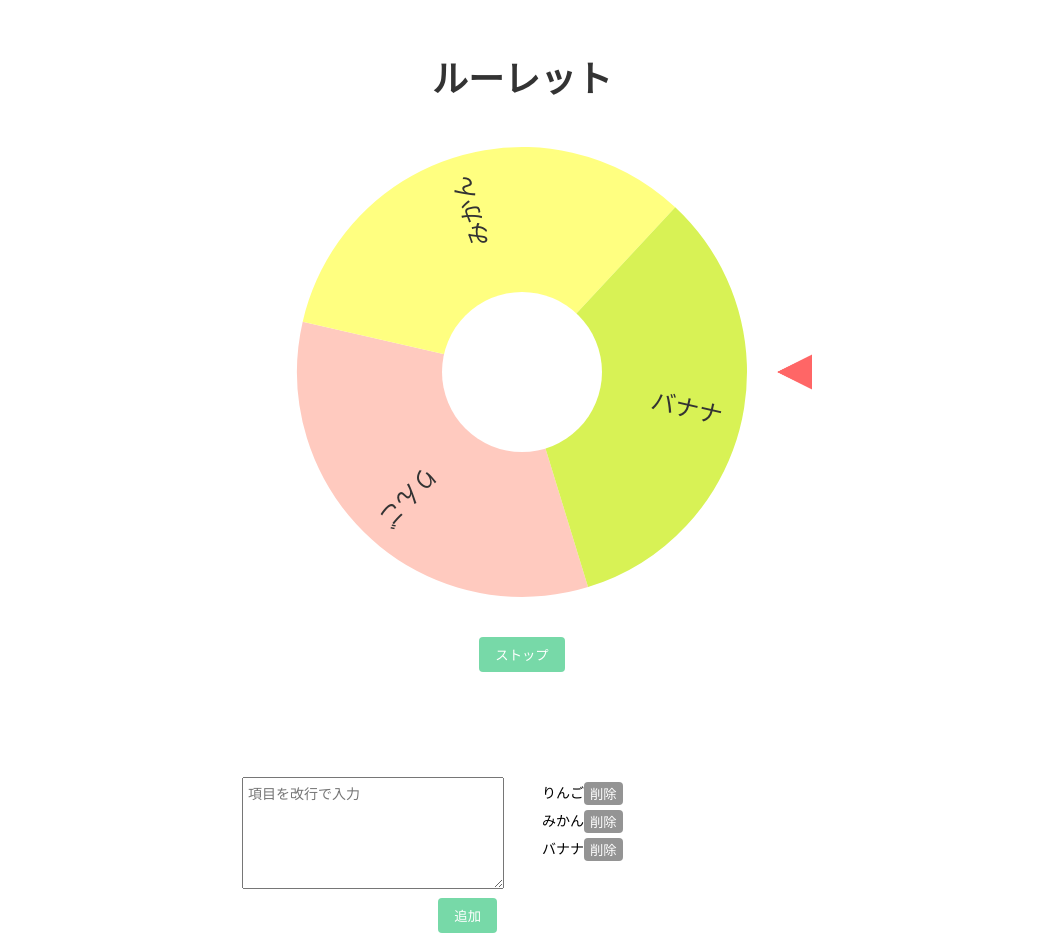
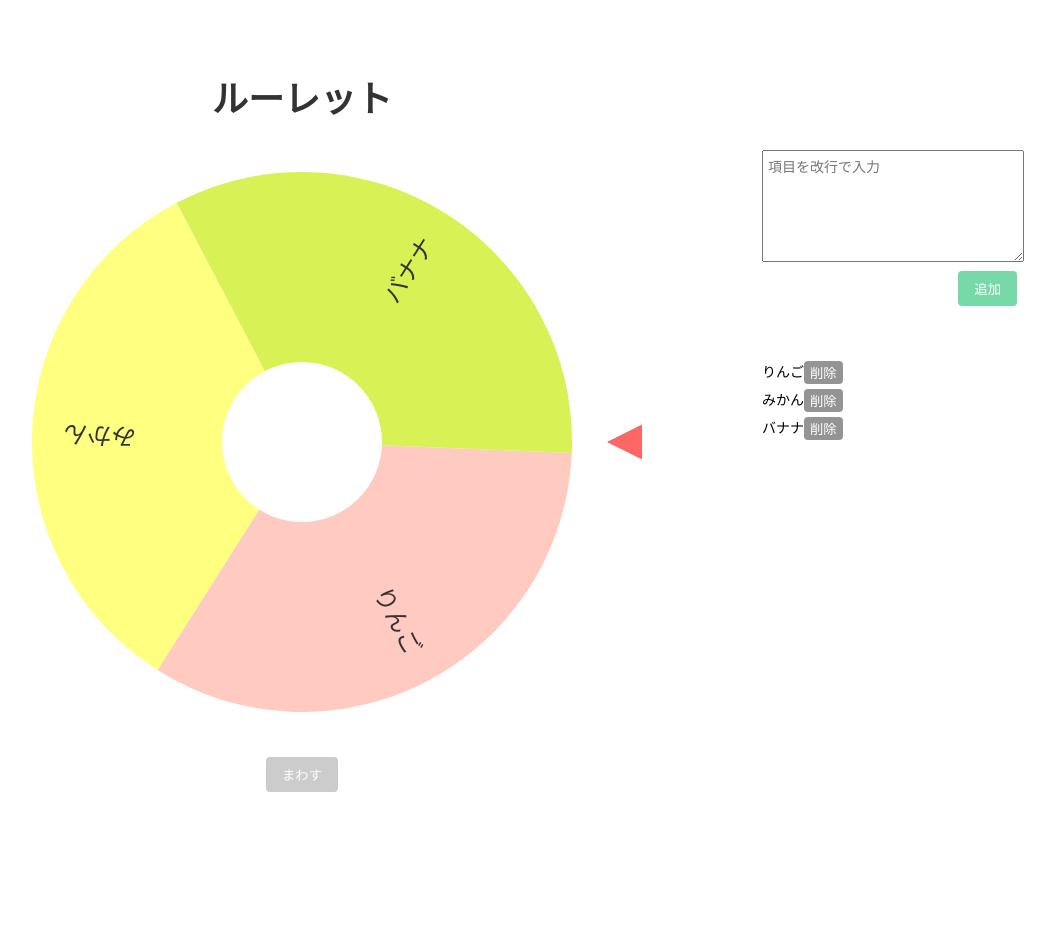
Before and after one commit to ichiwakutools/spin_roulette, a plain HTML site: page index.html in a window 1280 px wide. Both pictures are taken after a click on the button "まわす". Shown: the whole page, without its empty margins (118-1173 px from the left). After the commit the page ends 900 px from the top, so only its background shows below. Drawn offline with Linux system fonts and the light colour scheme.

Commit message:
Update index.html

```diff
--- a/index.html
+++ b/index.html
@@ -9,7 +9,7 @@
   --main-font-family: 'Comic Neue', cursive, sans-serif;
   --title-font-size: 36px;
   --title-color: #333;
-  --wheel-size: 500px;
+  --wheel-size: 600px;
   --wheel-text-size: 24px;
   --wheel-text-color: #333333;
   --wheel-segment-colors: #ffcabf,#ffff80,#d8f255,#bfe4ff,#ffca80,#77d9a8,#c9ace6;
@@ -44,6 +44,24 @@ h1 {
   color: var(--title-color);
   margin: 20px 0;
 }
+
+#mainContainer {
+  display: flex;
+  margin: 0 auto;
+  position: relative;
+}
+
+#leftContainer {
+  margin: 0 auto;
+  position: relative;
+}
+
+#rightContainer {
+  width: 300px;
+  margin: 0 auto;
+  position: relative;
+}
+
 
 #wheelContainer {
   width: var(--wheel-size);
@@ -82,21 +100,27 @@ button.btn {
   cursor: pointer;
   margin: 5px;
 }
+/* ボタンが無効な時のスタイル */
+button.btn:disabled {
+    background-color: #cccccc;
+    cursor: not-allowed;
+}
+
 
 #settingContainer {
-  display: flex;
   justify-content: center;
-  margin: 100px 0;
+  margin: 100px auto;
+  width: 300px;
 }
 
-#itemInputContainerL {
-  width: 260px; /* 各コンテナの幅 */
-  margin: 0 20px 0 0; /* 左右中央寄せ */
+#itemInputContainerT {
+  width: 260px;
+  margin: 50px auto;
 }
 
-#itemInputContainerR {
-  width: 260px; /* 各コンテナの幅 */
-  margin: 0 0 0 20px; /* 左右中央寄せ */
+#itemInputContainerB {
+  width: 260px;
+  margin: 50px auto;
 }
 
 textarea#itemInput {
@@ -139,6 +163,8 @@ textarea#itemInput {
 </head>
 <body>
 
+<div id="mainContainer">
+    <div id="leftContainer">
         <h1>ルーレット</h1>
 
         <div id="wheelContainer">
@@ -147,16 +173,20 @@ textarea#itemInput {
         </div>
 
         <div id="buttonsContainer">
-  <button id="toggleSpinBtn" class="btn">まわす</button>
+        <button id="spinBtn" class="btn">まわす</button>
+        </div>
     </div>
 
+    <div id="rightContainer">
         <div id="settingContainer">
-    <div id="itemInputContainerL">
+            <div id="itemInputContainerT">
             <textarea id="itemInput" placeholder="項目を改行で入力"></textarea>
             <button id="addBtn" class="btn">追加</button>
             </div>
-    <div id="itemInputContainerR">
+            <div id="itemInputContainerB">
             <ul id="itemList"></ul>
+            </div>
+        </div>
     </div>
 </div>
 
@@ -164,15 +194,24 @@ textarea#itemInput {
 (() => {
   let items = JSON.parse(localStorage.getItem('rouletteItems')) || ["りんご", "みかん", "バナナ"];
   let angle = 0, velocity = 0, spinning = false, stopping = false, resultText = "";
-  let autoStopTimer = null; // 自動停止タイマーのIDを保持する変数
   const FRICTION = 0.97, DECAY_THRESHOLD = 0.002;
+
+  // --- サウンドファイルの準備 ---
+  // 下の3つの音声ファイル（spinning.mp3, slowing.mp3, win.mp3）を
+  // このHTMLファイルと同じ場所に置いてください。
+  const spinningSound = new Audio('spinning.mp3');
+  spinningSound.loop = true;
+  const slowingSound = new Audio('slowing.mp3');
+  slowingSound.loop = true;
+  const winSound = new Audio('win.mp3');
+  // ---
 
   const wheel = document.getElementById('wheel');
   const ctx = wheel.getContext('2d');
   const itemListEl = document.getElementById('itemList');
   const itemInput = document.getElementById('itemInput');
   const addBtn = document.getElementById('addBtn');
-  const toggleSpinBtn = document.getElementById('toggleSpinBtn');
+  const spinBtn = document.getElementById('spinBtn');
 
   function getSegmentColors() {
     return getComputedStyle(document.documentElement)
@@ -218,7 +257,7 @@ textarea#itemInput {
       ctx.beginPath();
       ctx.moveTo(CENTER, CENTER);
       ctx.arc(CENTER, CENTER, radius, step * i + angle, step * (i + 1) + angle);
-      ctx.fillStyle = (highlightIndex === i && flashOn) ? "yellow" : segmentColors[i % segmentColors.length];
+      ctx.fillStyle = (highlightIndex === i && flashOn) ? "white" : segmentColors[i % segmentColors.length];
       ctx.fill();
 
       const midAngle = step * i + step / 2 + angle;
@@ -256,16 +295,26 @@ textarea#itemInput {
     }
   }
 
+  function stop() {
+      spinningSound.pause();
+      spinningSound.currentTime = 0;
+      slowingSound.play();
+      stopping = true;
+  }
+
   function spin() {
     if (spinning) return;
+
+    spinBtn.disabled = true; // ボタンを無効化
+    spinningSound.play(); // 回転音を再生
+
     velocity = 0.3 + Math.random() * 0.2;
     spinning = true;
     stopping = false;
     resultText = "";
-    toggleSpinBtn.textContent = 'ストップ';
 
-    // 10秒後に自動で停止処理を開始
-    autoStopTimer = setTimeout(stop, 6000);
+    // 5秒後に停止処理を開始
+    setTimeout(stop, 5000);
 
     animateSpin();
   }
@@ -286,14 +335,11 @@ textarea#itemInput {
     requestAnimationFrame(animateSpin);
   }
 
-  function stop() {
-    // 既にセットされている自動停止タイマーを解除
-    if (autoStopTimer) clearTimeout(autoStopTimer);
-    if (!spinning || stopping) return;
-    stopping = true;
-  }
+  function determineResult() {
+    slowingSound.pause();
+    slowingSound.currentTime = 0;
+    winSound.play(); // 当たり音を再生
 
-  function determineResult() {
     const step = (2 * Math.PI) / items.length;
     let adjustedAngle = (2 * Math.PI - (angle % (2 * Math.PI))) % (2 * Math.PI);
     const selectedIndex = Math.floor(adjustedAngle / step) % items.length;
@@ -309,20 +355,13 @@ textarea#itemInput {
       if (flashCount > 6) {
         clearInterval(interval);
         drawWheel();
-        toggleSpinBtn.textContent = 'まわす';
+        spinBtn.disabled = false; // ボタンを有効化
       }
     }, 200);
   }
 
   addBtn.addEventListener('click', addItemsFromInput);
-
-  toggleSpinBtn.addEventListener('click', () => {
-    if (!spinning) {
-      spin();
-    } else {
-      stop();
-    }
-  });
+  spinBtn.addEventListener('click', spin);
 
   wheel.width = parseInt(getComputedStyle(document.documentElement).getPropertyValue('--wheel-size'));
   wheel.height = parseInt(getComputedStyle(document.documentElement).getPropertyValue('--wheel-size'));
```
Lines whose indentation alone changed are shown as unchanged.
